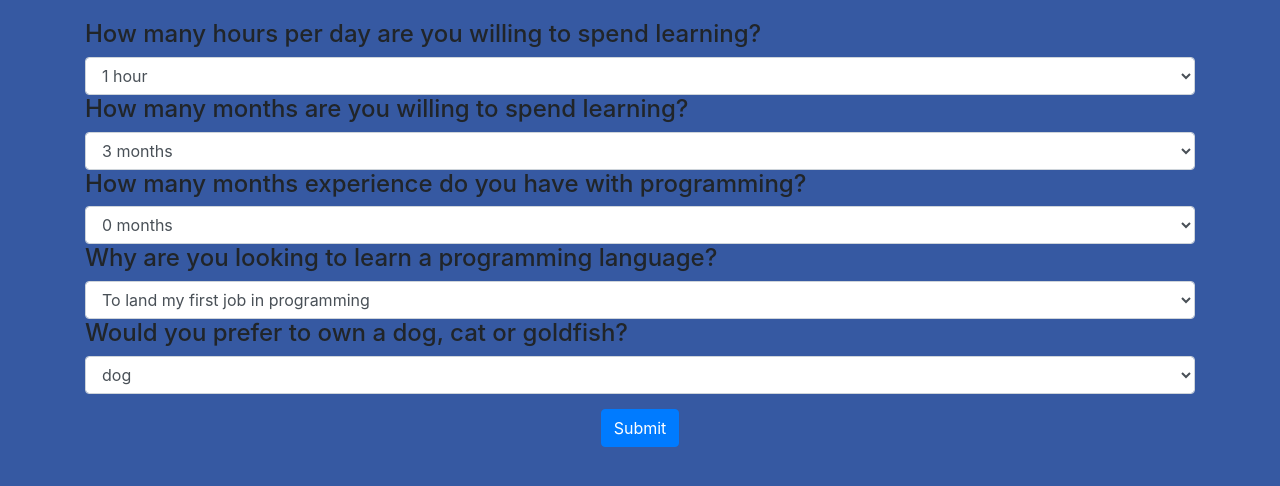
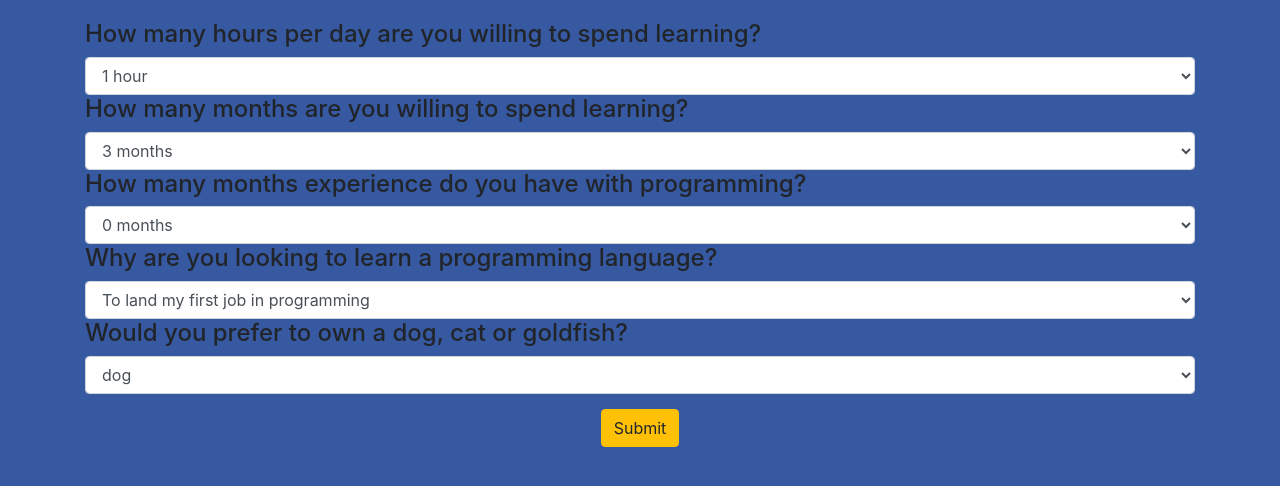
Before and after one commit to webquiza/epicodus_code_review_2, a plain HTML site: page index.html in a window 1280 px wide. Shown: the part 122-608 px from the top of the page. Drawn offline with Linux system fonts and the light colour scheme.

Commit message:
update bootstrap button class

```diff
--- a/index.html
+++ b/index.html
@@ -64,7 +64,7 @@
       </div>
 
       <div class="button">
-        <button class="btn btn-primary" type="submit">Submit</button>
+        <button class="btn btn-warning" type="submit">Submit</button>
       </div>
 
     </form>
```
